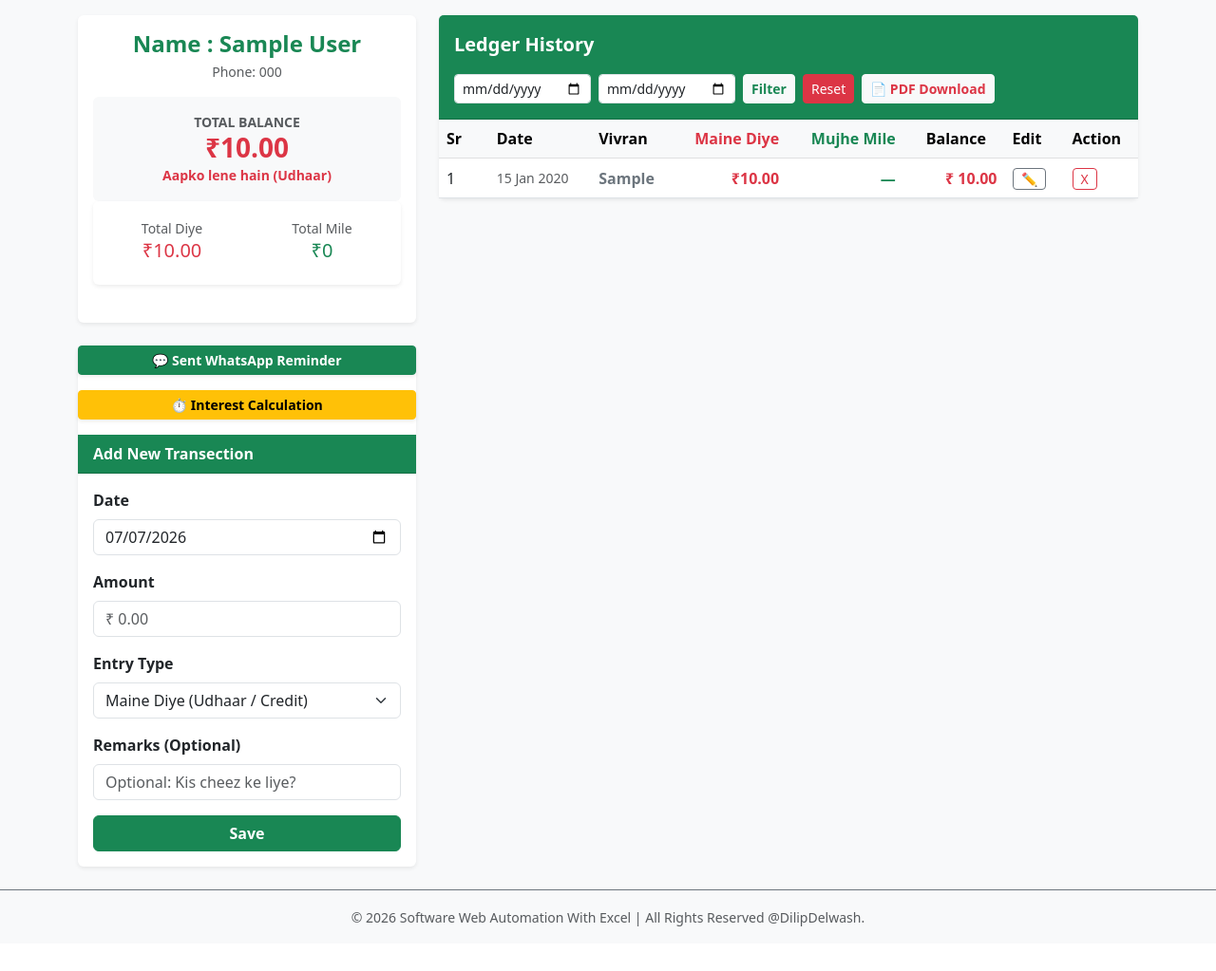
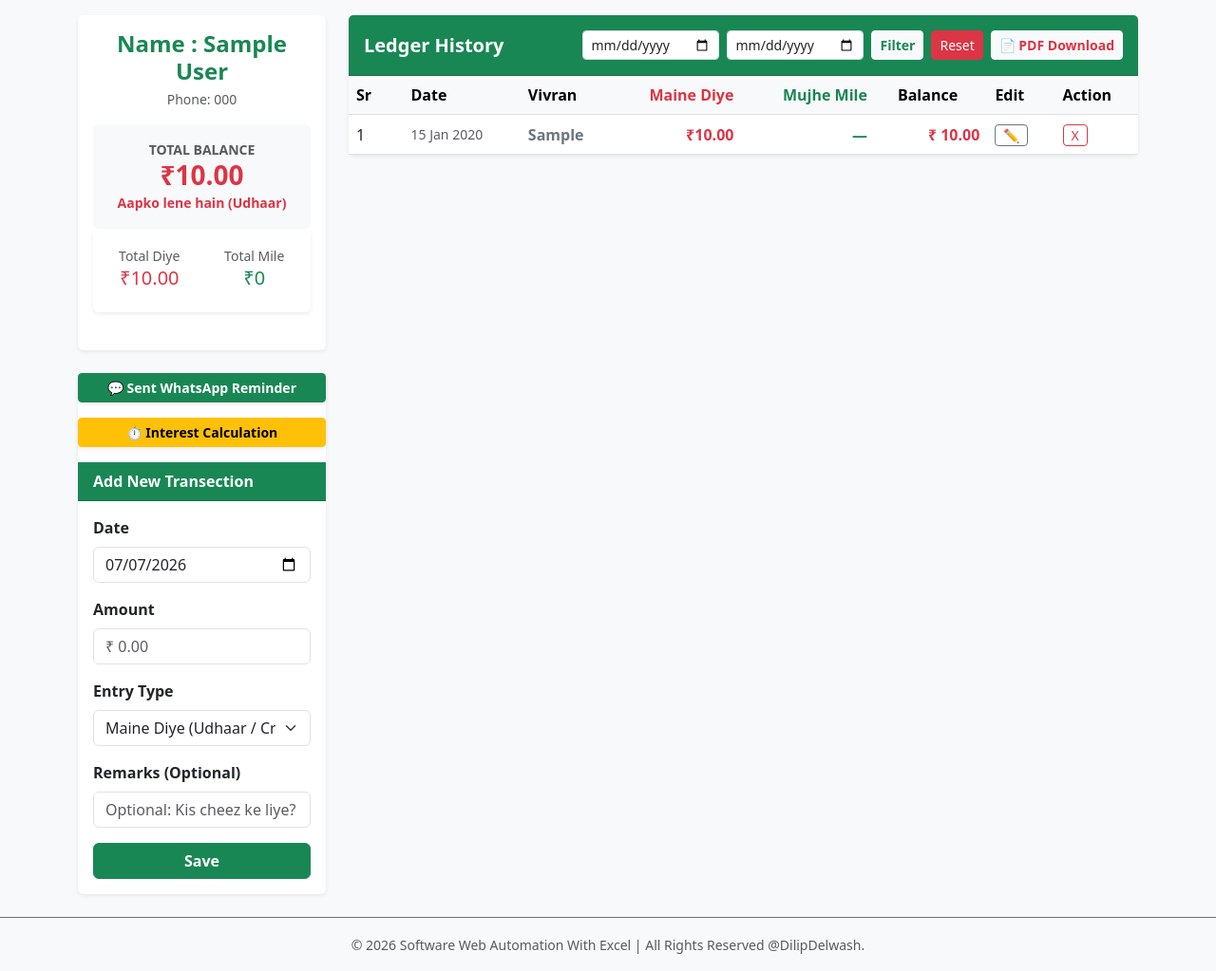
Before and after one commit to Dilip25825/web-automation-with-excel-khata, a Django app: page /customer/1/ in a window 1280 px wide. Shown: the part 56-1079 px from the top of the page at 95% size. Before the commit the page ends 1032 px from the top, so only its background shows below. Run offline with Django 5.2, Linux system fonts and the light colour scheme; a user stored in the database is signed in; tables that the repository leaves empty hold one stand-in row (values such as "Sample post"); some libraries are stand-ins or nearby versions.

Commit message:
Update Customer Details

```diff
--- a/khata/templates/khata/customer_detail.html
+++ b/khata/templates/khata/customer_detail.html
@@ -7,7 +7,7 @@
     <div class="col-12 mb-3">
     </div>
 
-    <div class="col-md-4 mb-4">
+    <div class="col-md-3 mb-4">
         <div class="card shadow-sm border-0 mb-4">
             <div class="card-body text-center">
                 <h4 class="fw-bold text-success mb-1">Name :<b> {{ customer.name }} </b></h4>
@@ -85,7 +85,7 @@
         </div>
     </div>
 
-    <div class="col-md-8">
+    <div class="col-md-9">
         <div class="card shadow-sm border-0">
             <div class="card-header bg-success text-white py-3">
                 <div class="d-flex justify-content-between align-items-center flex-wrap gap-3">
@@ -140,7 +140,9 @@
                                 </td>
                                 <td
                                     class="text-end fw-bold {% if trans.running_balance >= 0 %}text-danger{% else %}text-success{% endif %}">
-                                    ₹{% if trans.running_balance < 0 %} {{trans.running_balance|stringformat:"d"|slice:"1:" }} {% else %} {{trans.running_balance }} {% endif %} </td>
+                                    ₹{% if trans.running_balance < 0 %}
+                                        {{trans.running_balance|stringformat:"d"|slice:"1:" }} {% else %}
+                                        {{trans.running_balance }} {% endif %} </td>
                                 <td>
                                     <a href="{% url 'edit_transaction' trans.b64_id %}"
                                         class="btn btn-sm btn-outline-secondary px-2 py-0 me-1"
```
